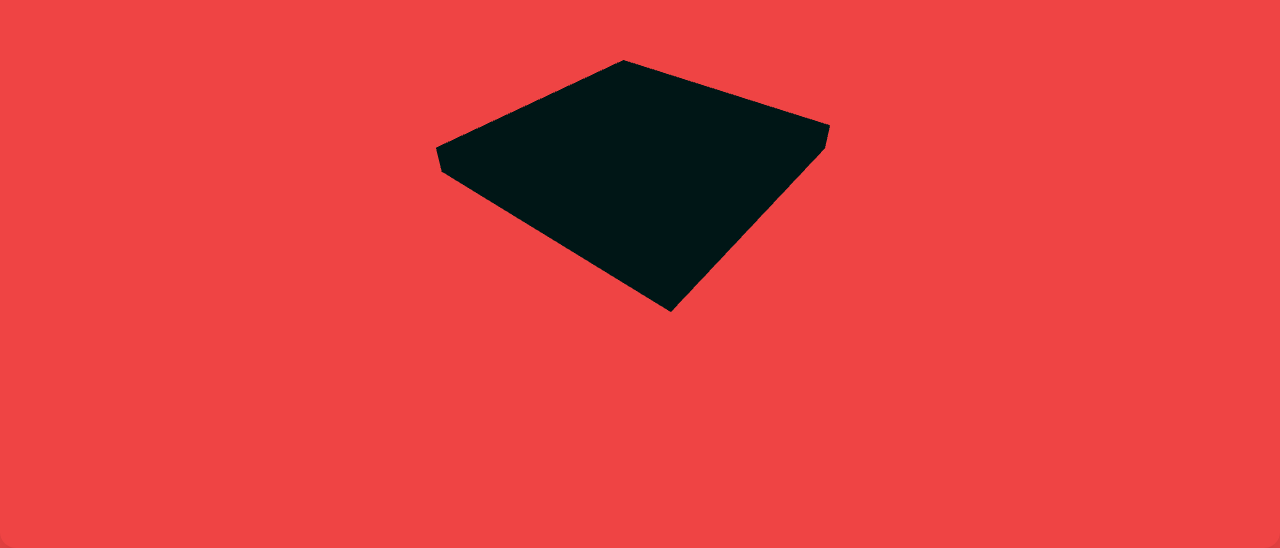
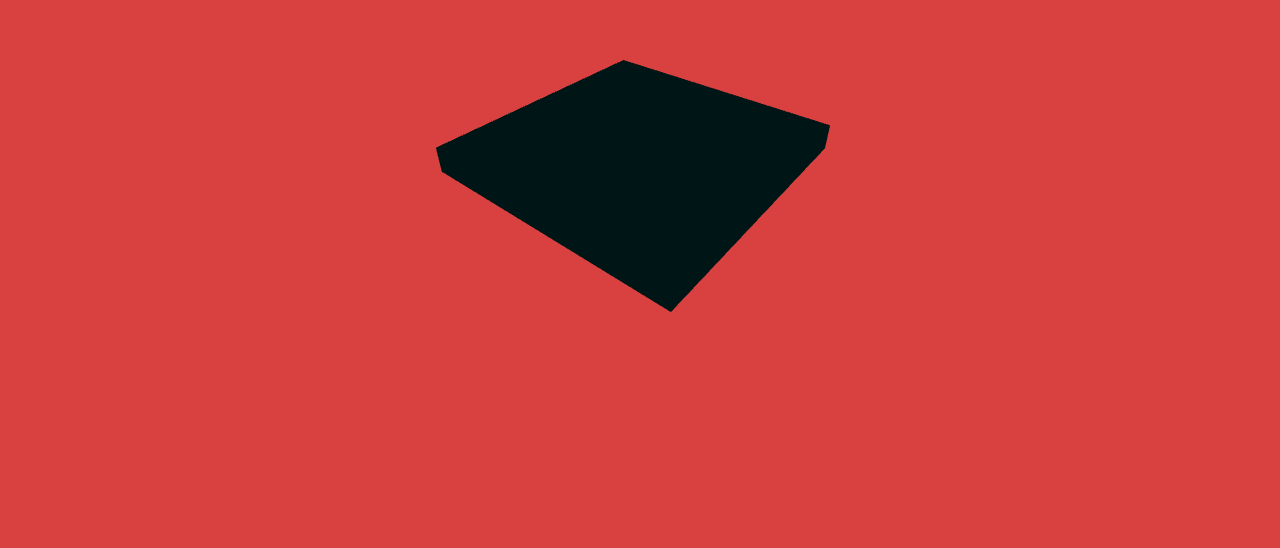
Before and after one commit to sisyphusCoding/threejsPractice, a website built with Vite: page index.html in a window 1280 px wide. Shown: the part 252-800 px from the top of the page. Built offline with nearby package versions, Linux system fonts and the light colour scheme.

Commit message:
lesson 09 done

```diff
--- a/index.html
+++ b/index.html
@@ -11,7 +11,7 @@
     id="canvas"
     class='
       shadow-2xl
-       rounded-2xl '
+       '
     ></canvas>
     <script type="module" src="/main.js"></script>
   </body>
--- a/main.js
+++ b/main.js
@@ -3,6 +3,7 @@ import './style.css'
 
 import * as THREE from 'three'
 import{OrbitControls} from 'three/examples/jsm/controls/OrbitControls.js'
+import { Mesh } from 'three'
 const canvas = document.querySelector('#canvas')
 
 
@@ -57,8 +58,12 @@ window.addEventListener('mousemove',(event)=>{
 })
 
 const scene = new THREE.Scene()
+
+const geometry = new THREE.BoxGeometry(2,.2,2)
+
+
 const cube = new THREE.Mesh(
-new THREE.BoxGeometry(2,.2,2,5,5,1),
+geometry,
 new THREE.MeshBasicMaterial({color:0x001616})
 )
 
@@ -67,12 +72,18 @@ cube.castShadow = true
 
 scene.add(cube)
 
+
+const directionalLight = new THREE.DirectionalLight(0x00fffc, .2)
+scene.add(directionalLight)
+directionalLight.lookAt(Mesh)
+directionalLight.position.set(Mesh)
 const camera = new THREE.PerspectiveCamera(75,sizes.w/sizes.h,.1,100)
 camera.position.y=2
 camera.position.x=2
 camera.position.z=2.5
 camera.lookAt(cube.position)
 scene.add(camera)
+
 
 const controls = new OrbitControls(camera,canvas)
 controls.enableDamping = true
@@ -84,9 +95,9 @@ const renderer = new THREE.WebGLRenderer({
 renderer.setSize(sizes.w,sizes.h)
 renderer.shadowMap.enabled = true
 
-renderer.setClearColor(0xc0c0c0,0)
+
 renderer.setPixelRatio(pixelRatio)
-
+renderer.setClearColor(0x191919,0.1)
 const clock = new THREE.Clock()
 
 const tick = ( ) => {
```
